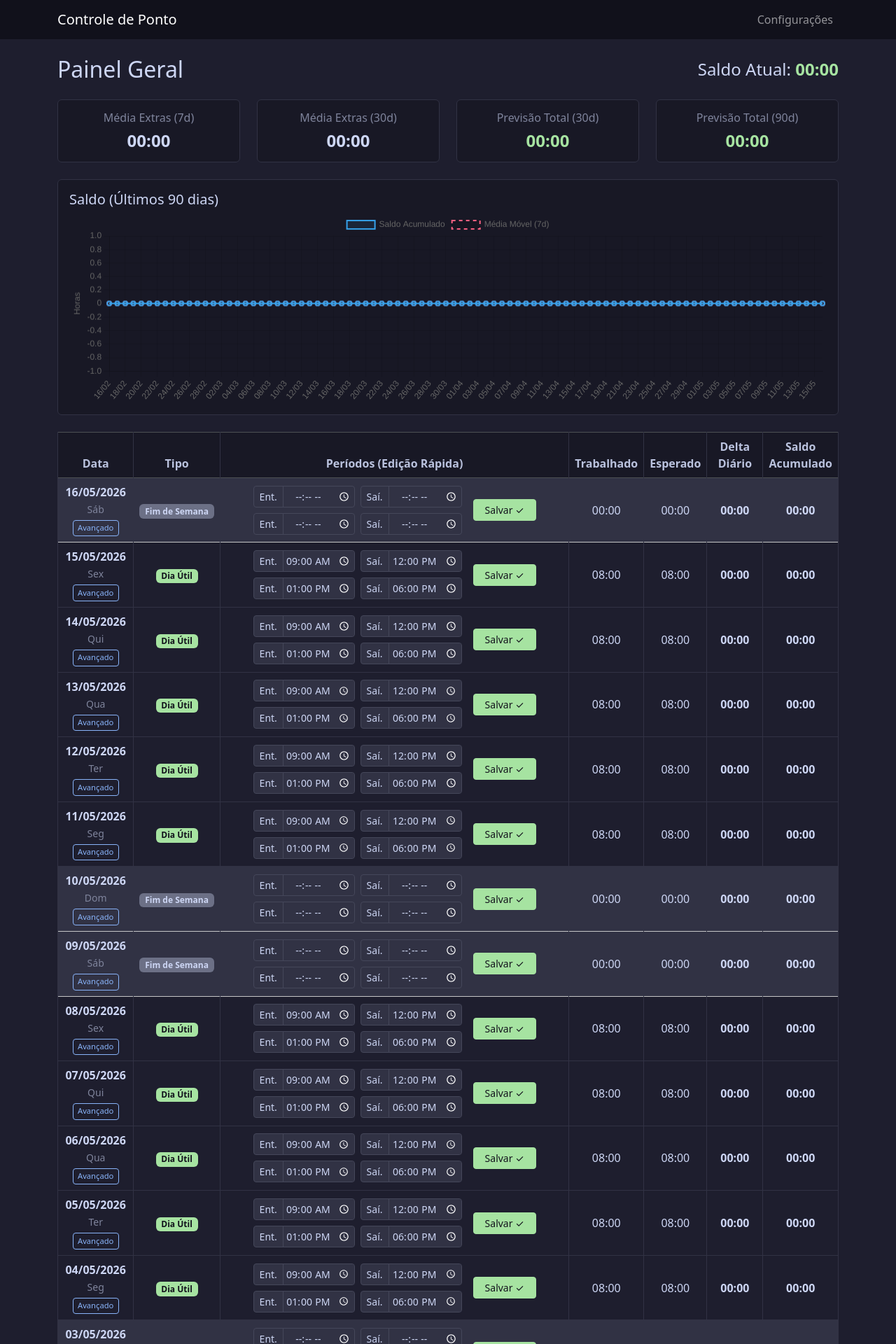
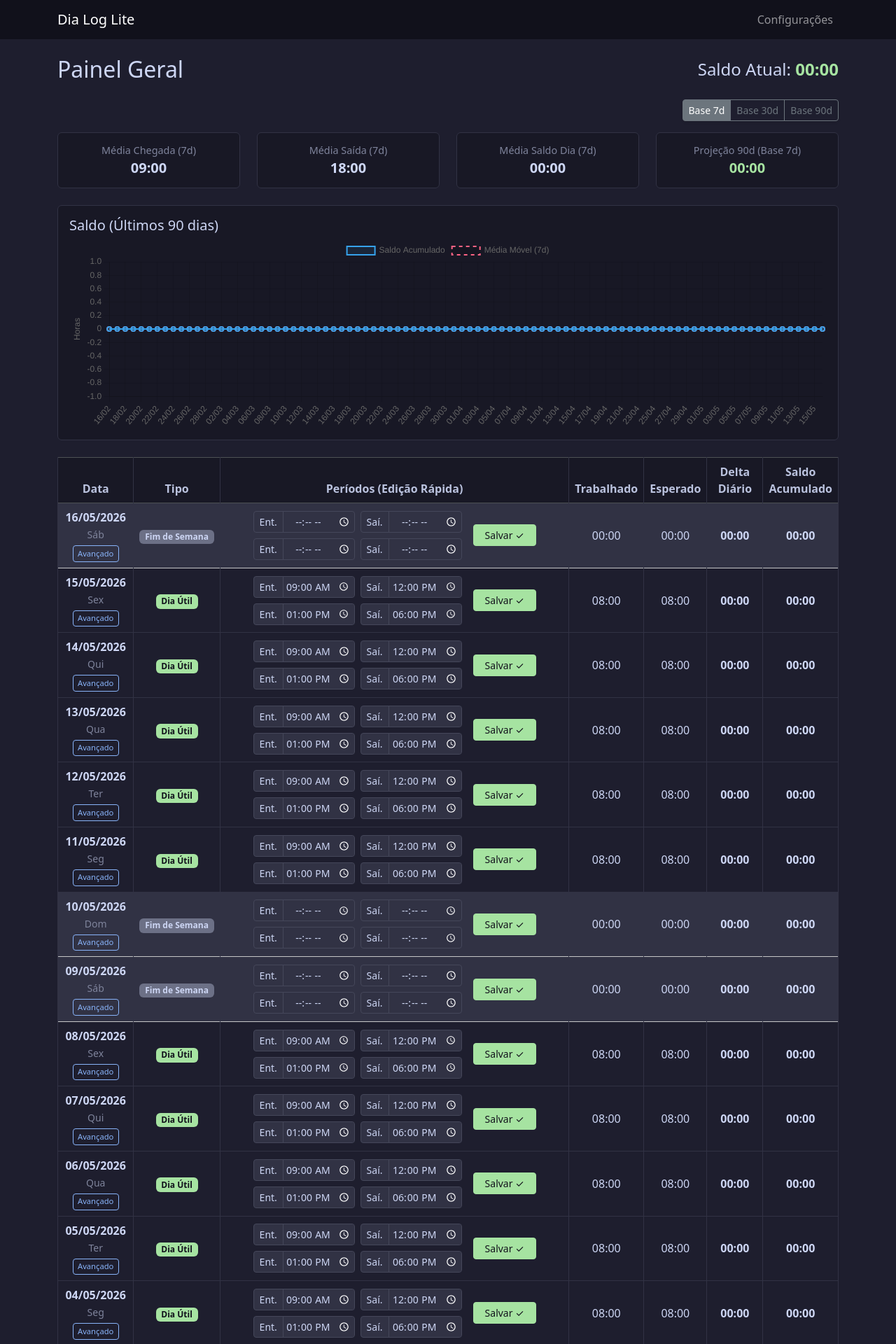
Before and after one commit to autorz/dialoglite, a Flask app: page / in a window 1280 px wide. Shown: the top 1920 px of the page at 70% size. Run offline with Flask 3, Linux system fonts and the light colour scheme; data comes from the database, SQL or seed files in the repository; some libraries are stand-ins or nearby versions.

Commit message:
feat: expand analytics to include 90-day trends and rename application to Dia Log Lite

```diff
--- a/app/templates/base.html
+++ b/app/templates/base.html
@@ -1,25 +1,40 @@
 <!DOCTYPE html>
 <html lang="pt-BR">
+
 <head>
   <meta charset="UTF-8">
   <meta name="viewport" content="width=device-width, initial-scale=1.0">
-    <title>Controle de Ponto</title>
+  <title>Dia Log Lite</title>
   <!-- Use local Bootstrap CSS -->
   <link href="{{ url_for('static', filename='css/bootstrap.min.css') }}" rel="stylesheet">
   <!-- Optional custom css -->
   <style>
-        .weekend { background-color: #f8f9fa; }
-        .holiday { background-color: #ffeeba; }
-        .negative { color: #dc3545; font-weight: bold; }
-        .positive { color: #198754; font-weight: bold; }
+    .weekend {
+      background-color: #f8f9fa;
+    }
+
+    .holiday {
+      background-color: #ffeeba;
+    }
+
+    .negative {
+      color: #dc3545;
+      font-weight: bold;
+    }
+
+    .positive {
+      color: #198754;
+      font-weight: bold;
+    }
   </style>
   <link href="{{ url_for('static', filename='css/catppuccin.css') }}" rel="stylesheet">
 </head>
+
 <body>
 
   <nav class="navbar navbar-expand-lg navbar-dark bg-dark">
     <div class="container">
-    <a class="navbar-brand" href="{{ url_for('main.index') }}">Controle de Ponto</a>
+      <a class="navbar-brand" href="{{ url_for('main.index') }}">Dia Log Lite</a>
       <button class="navbar-toggler" type="button" data-bs-toggle="collapse" data-bs-target="#navbarNav">
         <span class="navbar-toggler-icon"></span>
       </button>
@@ -60,12 +75,14 @@
           <div class="modal-body">
             <div class="mb-3">
               <label class="form-label">Data de Início do Histórico</label>
-              <input type="date" name="start_date" class="form-control" value="{{ settings.start_date if settings else '2026-01-01' }}" required>
+              <input type="date" name="start_date" class="form-control"
+                value="{{ settings.start_date if settings else '2026-01-01' }}" required>
               <small class="text-muted">Aviso: Mover esta data para o futuro excluirá os registros anteriores.</small>
             </div>
             <div class="mb-3">
               <label class="form-label">Salário Mensal (Opcional)</label>
-              <input type="number" step="0.01" id="monthly_salary_input" class="form-control" value="" placeholder="Ex: 3500.00">
+              <input type="number" step="0.01" id="monthly_salary_input" class="form-control" value=""
+                placeholder="Ex: 3500.00">
             </div>
             <div class="mb-3">
               <label class="form-label">Horas Mensais (Padrão)</label>
@@ -76,7 +93,8 @@
                 <option value="custom">Outro valor...</option>
               </select>
               <div id="custom_hours_container" class="mt-2 d-none">
-                <input type="number" step="0.1" id="monthly_hours_custom" class="form-control" placeholder="Digite o valor (ex: 160)">
+                <input type="number" step="0.1" id="monthly_hours_custom" class="form-control"
+                  placeholder="Digite o valor (ex: 160)">
               </div>
             </div>
             <div class="alert alert-info py-2 px-3 mt-2" style="font-size: 0.85rem;">
@@ -99,7 +117,7 @@
   {% block scripts %}{% endblock %}
 
   <script>
-  document.addEventListener('DOMContentLoaded', function() {
+    document.addEventListener('DOMContentLoaded', function () {
       const salaryInput = document.getElementById('monthly_salary_input');
       const hoursSelect = document.getElementById('monthly_hours_select');
       const hoursCustomInput = document.getElementById('monthly_hours_custom');
@@ -137,7 +155,7 @@
 
       // Save to localStorage when form is submitted
       if (settingsForm) {
-      settingsForm.addEventListener('submit', function() {
+        settingsForm.addEventListener('submit', function () {
           if (salaryInput) {
             localStorage.setItem('monthly_salary', salaryInput.value);
           }
@@ -154,4 +172,5 @@
   </script>
 
 </body>
+
 </html>
--- a/app/templates/index.html
+++ b/app/templates/index.html
@@ -16,42 +16,58 @@
 </div>
 
 
+<div class="d-flex flex-column flex-md-row justify-content-between align-items-start align-items-md-end mb-3">
+    <div></div>
+    <div class="btn-group btn-group-sm mt-2 mt-md-0 shadow-sm" role="group">
+        <input type="radio" class="btn-check" name="btnradio_stats" id="btn_stats_7d" autocomplete="off" checked>
+        <label class="btn btn-outline-secondary" for="btn_stats_7d">Base 7d</label>
+
+        <input type="radio" class="btn-check" name="btnradio_stats" id="btn_stats_30d" autocomplete="off">
+        <label class="btn btn-outline-secondary" for="btn_stats_30d">Base 30d</label>
+
+        <input type="radio" class="btn-check" name="btnradio_stats" id="btn_stats_90d" autocomplete="off">
+        <label class="btn btn-outline-secondary" for="btn_stats_90d">Base 90d</label>
+    </div>
+</div>
+
 <div class="row mb-4">
-    <div class="col-md-3">
-        <div class="card bg-light">
-            <div class="card-body text-center">
-                <h6 class="card-title text-muted">Média Extras (7d)</h6>
-                <h4 class="card-text fw-bold money-tooltip" data-hours="{{ stats.avg_7_days }}">{{
-                    stats.avg_7_days | format_time(True) }}</h4>
+    <div class="col-12 col-md mb-3 mb-md-0">
+        <div class="card bg-light h-100">
+            <div class="card-body text-center align-content-center">
+                <h6 class="card-title text-muted title-stat mb-1" style="font-size: 0.9rem;">Média Chegada (7d)</h6>
+                <h4 class="card-text fw-bold mb-0 stat-7d" style="font-size: 1.25rem;">{{ stats.stats_7d.arrival_str }}</h4>
+                <h4 class="card-text fw-bold mb-0 stat-30d d-none" style="font-size: 1.25rem;">{{ stats.stats_30d.arrival_str }}</h4>
+                <h4 class="card-text fw-bold mb-0 stat-90d d-none" style="font-size: 1.25rem;">{{ stats.stats_90d.arrival_str }}</h4>
             </div>
         </div>
     </div>
-    <div class="col-md-3">
-        <div class="card bg-light">
-            <div class="card-body text-center">
-                <h6 class="card-title text-muted">Média Extras (30d)</h6>
-                <h4 class="card-text fw-bold money-tooltip" data-hours="{{ stats.avg_30_days }}">{{
-                    stats.avg_30_days | format_time(True) }}</h4>
+    <div class="col-12 col-md mb-3 mb-md-0">
+        <div class="card bg-light h-100">
+            <div class="card-body text-center align-content-center">
+                <h6 class="card-title text-muted title-stat mb-1" style="font-size: 0.9rem;">Média Saída (7d)</h6>
+                <h4 class="card-text fw-bold mb-0 stat-7d" style="font-size: 1.25rem;">{{ stats.stats_7d.departure_str }}</h4>
+                <h4 class="card-text fw-bold mb-0 stat-30d d-none" style="font-size: 1.25rem;">{{ stats.stats_30d.departure_str }}</h4>
+                <h4 class="card-text fw-bold mb-0 stat-90d d-none" style="font-size: 1.25rem;">{{ stats.stats_90d.departure_str }}</h4>
             </div>
         </div>
     </div>
-    <div class="col-md-3">
-        <div class="card bg-light">
-            <div class="card-body text-center">
-                <h6 class="card-title text-muted">Previsão Total (30d)</h6>
-                <h4 class="card-text fw-bold money-tooltip {{ 'positive' if stats.forecast_30_days >= 0 else 'negative' }}"
-                    data-hours="{{ stats.forecast_30_days }}">{{
-                    stats.forecast_30_days | format_balance }}</h4>
+    <div class="col-12 col-md mb-3 mb-md-0">
+        <div class="card bg-light h-100">
+            <div class="card-body text-center align-content-center">
+                <h6 class="card-title text-muted title-stat mb-1" style="font-size: 0.9rem;">Média Saldo Dia (7d)</h6>
+                <h4 class="card-text fw-bold mb-0 money-tooltip stat-7d" style="font-size: 1.25rem;" data-hours="{{ stats.stats_7d.delta_float }}">{{ stats.stats_7d.delta_float | format_time(True) }}</h4>
+                <h4 class="card-text fw-bold mb-0 money-tooltip stat-30d d-none" style="font-size: 1.25rem;" data-hours="{{ stats.stats_30d.delta_float }}">{{ stats.stats_30d.delta_float | format_time(True) }}</h4>
+                <h4 class="card-text fw-bold mb-0 money-tooltip stat-90d d-none" style="font-size: 1.25rem;" data-hours="{{ stats.stats_90d.delta_float }}">{{ stats.stats_90d.delta_float | format_time(True) }}</h4>
             </div>
         </div>
     </div>
-    <div class="col-md-3">
-        <div class="card bg-light">
-            <div class="card-body text-center">
-                <h6 class="card-title text-muted">Previsão Total (90d)</h6>
-                <h4 class="card-text fw-bold money-tooltip {{ 'positive' if stats.forecast_90_days >= 0 else 'negative' }}"
-                    data-hours="{{ stats.forecast_90_days }}">{{
-                    stats.forecast_90_days | format_balance }}</h4>
+    <div class="col-12 col-md mb-3 mb-md-0">
+        <div class="card bg-light h-100">
+            <div class="card-body text-center align-content-center">
+                <h6 class="card-title text-muted title-proj mb-1" style="font-size: 0.9rem;">Projeção 90d (Base 7d)</h6>
+                <h4 class="card-text fw-bold mb-0 money-tooltip stat-7d {{ 'positive' if stats.stats_7d.forecast_90_float >= 0 else 'negative' }}" style="font-size: 1.25rem;" data-hours="{{ stats.stats_7d.forecast_90_float }}">{{ stats.stats_7d.forecast_90_float | format_balance }}</h4>
+                <h4 class="card-text fw-bold mb-0 money-tooltip stat-30d d-none {{ 'positive' if stats.stats_30d.forecast_90_float >= 0 else 'negative' }}" style="font-size: 1.25rem;" data-hours="{{ stats.stats_30d.forecast_90_float }}">{{ stats.stats_30d.forecast_90_float | format_balance }}</h4>
+                <h4 class="card-text fw-bold mb-0 money-tooltip stat-90d d-none {{ 'positive' if stats.stats_90d.forecast_90_float >= 0 else 'negative' }}" style="font-size: 1.25rem;" data-hours="{{ stats.stats_90d.forecast_90_float }}">{{ stats.stats_90d.forecast_90_float | format_balance }}</h4>
             </div>
         </div>
     </div>
@@ -103,17 +119,16 @@
                     {% endif %}
                 </td>
 
-                <td class="text-start">
+                <td class="text-center">
                     {% if record.periods|length > 2 %}
-                    <div class="d-flex flex-column gap-1">
+                    <div class="d-flex flex-column gap-1 align-items-center">
                         {% for p in record.periods %}
                         <div class="small fw-bold">
-                            Período {{ loop.index }}: {{ p.entry_time.strftime('%H:%M') }} - {{
+                            Ent: {{ p.entry_time.strftime('%H:%M') }} - Saí: {{
                             p.exit_time.strftime('%H:%M') if p.exit_time else '(trabalhando)' }}
                         </div>
                         {% endfor %}
-                        <small class="text-muted">Mais de 2 períodos. Use <strong>Avançado</strong> para
-                            modificar.</small>
+
                     </div>
                     {% else %}
                     <form action="{{ url_for('main.day_quick_update', date_str=record.date) }}" method="POST"
@@ -411,6 +426,35 @@
             });
         }
 
+        const baseRadios = document.querySelectorAll('input[name="btnradio_stats"]');
+        baseRadios.forEach(radio => {
+            radio.addEventListener('change', function(e) {
+                const base = e.target.id === 'btn_stats_7d' ? '7d' : (e.target.id === 'btn_stats_30d' ? '30d' : '90d');
+
+                document.querySelectorAll('.title-stat').forEach(el => {
+                    el.textContent = el.textContent.replace(/\(.*\)/, `(${base})`);
+                });
+                document.querySelectorAll('.title-proj').forEach(el => {
+                    el.textContent = `Projeção 90d (Base ${base})`;
+                });
+
+                document.querySelectorAll('.stat-7d').forEach(el => {
+                    if (base === '7d') el.classList.remove('d-none');
+                    else el.classList.add('d-none');
+                });
+                document.querySelectorAll('.stat-30d').forEach(el => {
+                    if (base === '30d') el.classList.remove('d-none');
+                    else el.classList.add('d-none');
+                });
+                document.querySelectorAll('.stat-90d').forEach(el => {
+                    if (base === '90d') el.classList.remove('d-none');
+                    else el.classList.add('d-none');
+                });
+
+                updateMoneyTooltips();
+            });
+        });
+
         updateMoneyTooltips();
     });
 </script>
```
Also changed, not shown: app/core.py (+84 -21 lines). Lines whose indentation alone changed are shown as unchanged.
